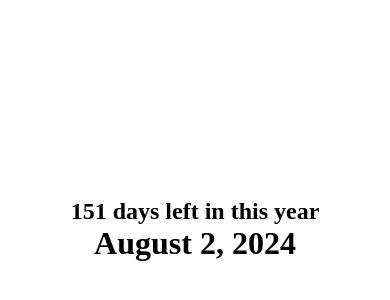
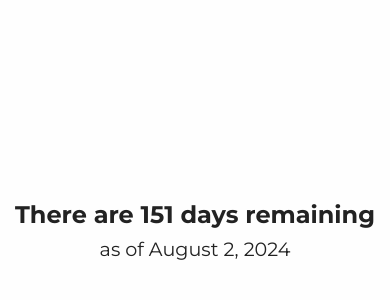
Before and after one commit to Sanjero20/days-left, a website built with Vite: page index.html in a window 390 px wide. Shown: the part 192-492 px from the top of the page. Built offline with nearby package versions, Linux system fonts and the light colour scheme.

Commit message:
feat: responsive text size

```diff
--- a/index.html
+++ b/index.html
@@ -9,8 +9,8 @@
   </head>
   <body>
     <main>
-      <h2 id="remaining"></h2>
-      <h1 id="date"></h1>
+      <h1 id="remaining"></h1>
+      <h2 id="date"></h2>
     </main>
   </body>
 </html>
--- a/src/main.ts
+++ b/src/main.ts
@@ -32,8 +32,8 @@ for (let i = month; i <= 11; i++) {
 remainingDays = remainingDays - day;
 
 // Display to screen
-const h1 = document.getElementById('date') as HTMLElement;
-const h2 = document.getElementById('remaining') as HTMLElement;
+const h1 = document.getElementById('remaining') as HTMLElement;
+const h2 = document.getElementById('date') as HTMLElement;
 
-h2.textContent = `${remainingDays} days left in this year`;
-h1.textContent = `${Months[month]} ${day}, ${year}`;
+h1.textContent = `There are ${remainingDays} days remaining`;
+h2.textContent = `as of ${Months[month]} ${day}, ${year}`;
--- a/src/style.css
+++ b/src/style.css
@@ -1,6 +1,17 @@
+@import url('https://fonts.googleapis.com/css2?family=Montserrat:ital,wght@0,100..900;1,100..900&display=swap');
+
 * {
   padding: 0;
   margin: 0;
+
+  font-family: 'Montserrat', sans-serif;
+  font-optical-sizing: auto;
+  font-style: normal;
+}
+
+body {
+  background-color: #fefefe;
+  color: #222;
 }
 
 main {
@@ -10,8 +21,15 @@ main {
   flex-direction: column;
   justify-content: center;
   align-items: center;
+  gap: 0.5rem;
 }
 
-h1#days {
-  font-size: 3rem;
+h1 {
+  font-size: clamp(1.5rem, 3vw, 3rem);
+  font-weight: 700;
 }
+
+h2 {
+  font-size: clamp(1.2rem, 2vw, 2rem);
+  font-weight: 400;
+}
```
